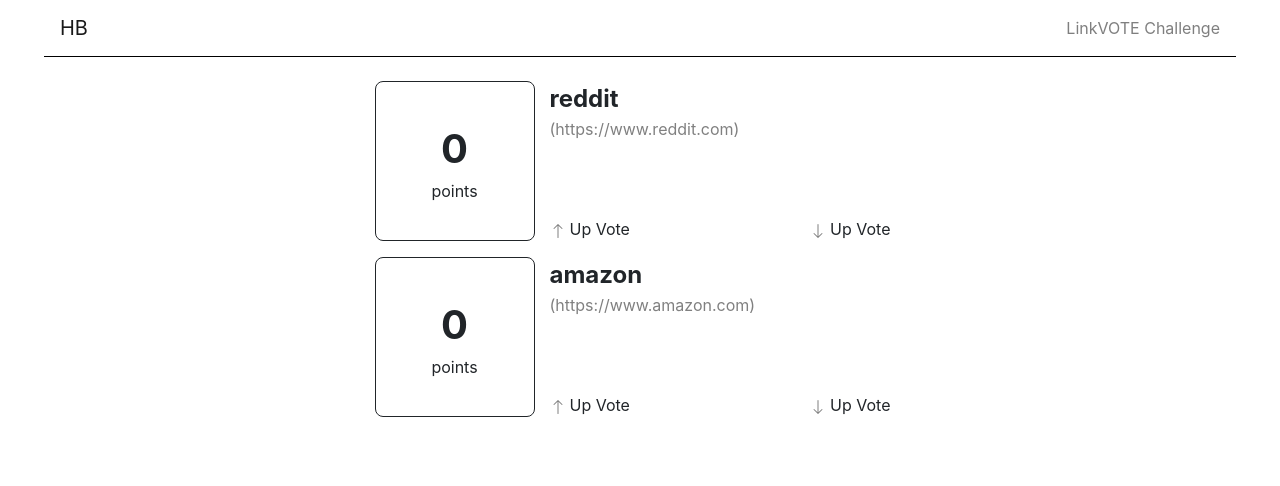
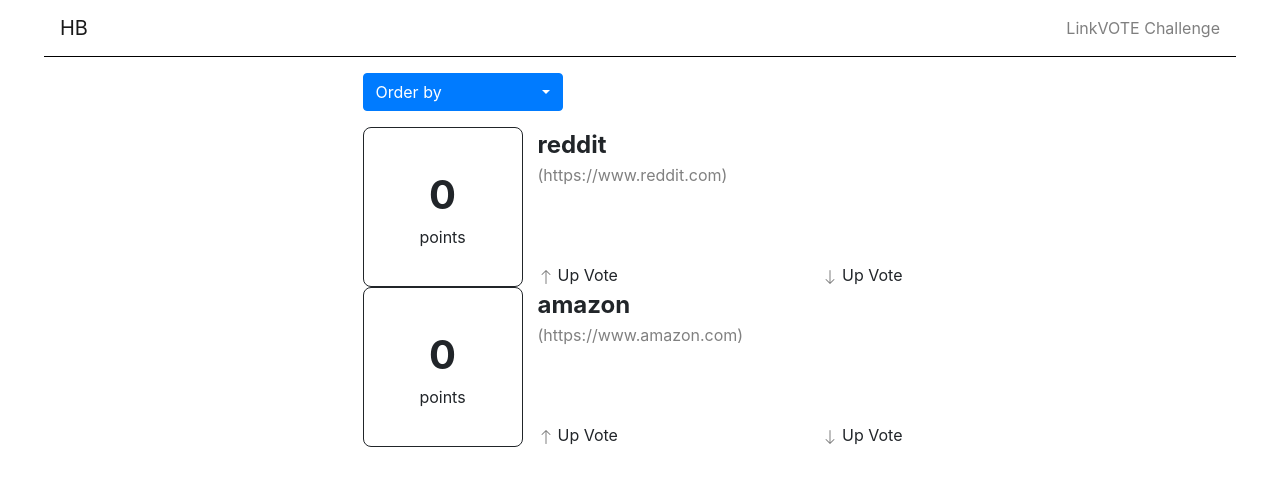
Before and after one commit to cankulpedin/hb_challenge, a React app: page / in a window 1280 px wide. Shown: the top 486 px of the page. Built offline with nearby package versions, Linux system fonts and the light colour scheme.

Commit message:
add sort

```diff
--- a/src/App.tsx
+++ b/src/App.tsx
@@ -16,7 +16,6 @@
     <MainContainer>
       <Router>
         <NavigationBar />
-
         <Routes />
       </Router>
     </MainContainer>
--- a/src/common/i18n/languages/en.ts
+++ b/src/common/i18n/languages/en.ts
@@ -2,4 +2,7 @@
   points: "points",
   up_vote: "Up Vote",
   down_vote: "Down Vote",
+  order_by: "Order by",
+  most_voted: "Most Voted (Z->A)",
+  less_voted: "Less Voted (A->Z)",
 };
--- a/src/components/List/List.tsx
+++ b/src/components/List/List.tsx
@@ -1,12 +1,16 @@
-import React, { FC } from "react";
+import React, { FC, useState, useEffect } from "react";
 import styled from "styled-components";
 import { useDispatch, useSelector } from "react-redux";
 
 import { Container } from "react-bootstrap";
 
 import { ListItem } from "./ListItem";
-import { getConnectionOptions } from "../../store/selectors/connectionSelector";
-import { connection } from "../../store/slices/connectionSlice";
+import { Dropdown } from "../dropdown/Dropdown";
+import {
+  selectConnections,
+  selectSortOption,
+} from "../../store/selectors/connectionSelector";
+import { connection, sortOptions } from "../../store/slices/connectionSlice";
 import { addConnection } from "../../store/slices/connectionSlice";
 
 const StyledListContainer = styled(Container)`
@@ -15,11 +19,29 @@
 
 export const List: FC = () => {
   const dispatch = useDispatch();
-  const connections: connection[] = useSelector(getConnectionOptions);
-  const sortedConnections: connection[] = [...connections].sort(
-    (connection1: connection, connection2: connection) =>
-      connection2.voteCount - connection1.voteCount
+  const connections: connection[] = useSelector(selectConnections);
+  const sortType: sortOptions = useSelector(selectSortOption);
+  const [sortedConnections, setSortedConnections] = useState<connection[]>(
+    connections
   );
+
+  useEffect(() => {
+    const sortedConnections: connection[] = [...connections].sort(
+      (connection1: connection, connection2: connection) => {
+        switch (sortType) {
+          case sortOptions.LESS_VOTED:
+            return connection1.voteCount - connection2.voteCount;
+          case sortOptions.MOST_VOTED:
+            return connection2.voteCount - connection1.voteCount;
+
+          default:
+            break;
+        }
+      }
+    );
+
+    setSortedConnections(sortedConnections);
+  }, [sortType, connections]);
 
   const incrementByOne = ({ name, url, voteCount }: connection) => {
     dispatch(
@@ -45,6 +67,7 @@
 
   return (
     <StyledListContainer>
+      <Dropdown />
       {sortedConnections.map((connection: connection, index: number) => (
         <ListItem
           key={index}
--- a/src/components/List/ListItem.tsx
+++ b/src/components/List/ListItem.tsx
@@ -6,7 +6,7 @@
 import { ArrowUp, ArrowDown } from "react-bootstrap-icons";
 
 const StyletListItem = styled(ListGroup.Item)`
-  padding: 8px 12px;
+  padding: 0;
   border: none;
 `;
 
--- /dev/null
+++ b/src/components/dropdown/Dropdown.tsx
@@ -0,0 +1,44 @@
+import React, { FC } from "react";
+import styled from "styled-components";
+import { useDispatch } from "react-redux";
+import { useTranslation } from "react-i18next";
+
+import { Dropdown as DropdownBootstrap } from "react-bootstrap";
+
+import { sortOptions, setSortOption } from "../../store/slices/connectionSlice";
+
+const StyledDropdown = styled(DropdownBootstrap)`
+  margin-bottom: 16px;
+`;
+
+const StyledDropdownToggle = styled(DropdownBootstrap.Toggle)`
+  width: 200px;
+  display: flex;
+  justify-content: space-between;
+  align-items: center;
+`;
+
+export const Dropdown: FC = () => {
+  const dispatch = useDispatch();
+  const { t } = useTranslation();
+
+  const handleSelect = (selectedValue: sortOptions) => {
+    dispatch(setSortOption(selectedValue));
+  };
+
+  return (
+    <StyledDropdown onSelect={handleSelect}>
+      <StyledDropdownToggle id="dropdown-basic">
+        {t("order_by")}
+      </StyledDropdownToggle>
+      <DropdownBootstrap.Menu>
+        <DropdownBootstrap.Item eventKey={sortOptions.MOST_VOTED}>
+          {t("most_voted")}
+        </DropdownBootstrap.Item>
+        <DropdownBootstrap.Item eventKey={sortOptions.LESS_VOTED}>
+          {t("less_voted")}
+        </DropdownBootstrap.Item>
+      </DropdownBootstrap.Menu>
+    </StyledDropdown>
+  );
+};
--- a/src/routes/Routes.tsx
+++ b/src/routes/Routes.tsx
@@ -1,4 +1,4 @@
-import React from "react";
+import React, { FC } from "react";
 import { Switch, Route } from "react-router-dom";
 import { Container } from "react-bootstrap";
 
@@ -6,7 +6,7 @@
 
 import { List } from "../components/List/List";
 
-export const Routes = (): JSX.Element => {
+export const Routes: FC = () => {
   return (
     <Switch>
       <Route exact path={ROUTE_NAMES.ROOT}>
--- a/src/store/selectors/connectionSelector.ts
+++ b/src/store/selectors/connectionSelector.ts
@@ -1,12 +1,8 @@
-import { createSelector } from "@reduxjs/toolkit";
 import { RootState } from "../RootReducer";
-import { connection } from "../slices/connectionSlice";
+import { connection, sortOptions } from "../slices/connectionSlice";
 
-export const getConnectionOptions = createSelector(
-  (state: RootState) => state.connection.connections,
-  (connections: connection[]) => {
-    const connectionsObject: connection[] = connections;
+export const selectConnections = (state: RootState): connection[] =>
+  state.connection.connections;
 
-    return connectionsObject;
-  }
-);
+export const selectSortOption = (state: RootState): sortOptions =>
+  state.connection.sort;
--- a/src/store/slices/connectionSlice.ts
+++ b/src/store/slices/connectionSlice.ts
@@ -1,4 +1,9 @@
 import { createSlice, PayloadAction } from "@reduxjs/toolkit";
+
+export enum sortOptions {
+  MOST_VOTED = "MOST VOTED",
+  LESS_VOTED = "LESS VOTED",
+}
 
 export interface connection {
   name: string;
@@ -8,9 +13,10 @@
 
 export interface connectionsState {
   connections: connection[];
+  sort?: sortOptions;
 }
 
-const INITIAL_STATE = {
+const INITIAL_STATE: connectionsState = {
   connections: [
     {
       name: "reddit",
@@ -36,11 +42,14 @@
 
       conn.voteCount = action.payload.voteCount;
     },
+    setSortOption(state, action: PayloadAction<sortOptions>) {
+      state.sort = action.payload;
+    },
   },
 });
 
 const { actions, reducer } = connectionSlice;
 
-export const { addConnection } = actions;
+export const { addConnection, setSortOption } = actions;
 
 export default reducer;
```
